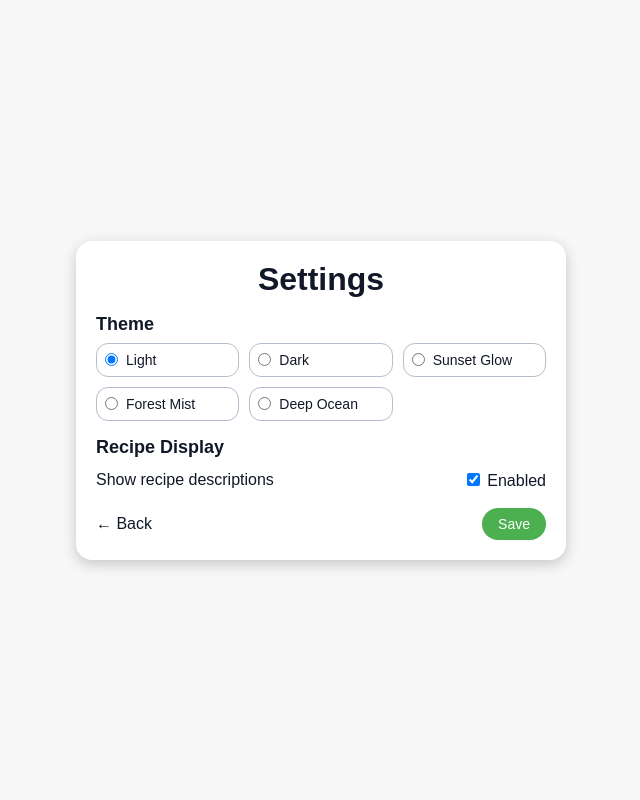
After one commit to Swainy8/Speed-project, a Flask app: page /settings in a window 1280 px wide. The commit adds this page. Shown: the whole page, without its empty margins (319-959 px from the left). Run offline with Flask 3, Linux system fonts and the light colour scheme.

Commit message:
Settings menu

```diff
--- a/app.py
+++ b/app.py
@@ -4,14 +4,11 @@ from werkzeug.utils import secure_filename
 
 app = Flask(__name__)
 
-# Folder where uploaded images will be saved
 UPLOAD_FOLDER = os.path.join("static", "images")
 app.config["UPLOAD_FOLDER"] = UPLOAD_FOLDER
 
-# Allowed image types
 ALLOWED_EXTENSIONS = {"png", "jpg", "jpeg", "gif"}
 
-# Hardcoded starting recipes
 recipes = [
     {
         "name": "Spaghetti Bolognese",
@@ -46,7 +43,6 @@ def add_recipe():
         name = request.form.get("name")
         file = request.files.get("photo")
 
-        # Basic validation
         if not name or not file or file.filename == "":
             return render_template(
                 "add.html",
@@ -59,13 +55,11 @@ def add_recipe():
                 error="File type not allowed. Use png, jpg, jpeg, or gif.",
             )
 
-        # Save file
         os.makedirs(app.config["UPLOAD_FOLDER"], exist_ok=True)
         filename = secure_filename(file.filename)
         file_path = os.path.join(app.config["UPLOAD_FOLDER"], filename)
         file.save(file_path)
 
-        # Add new recipe to the list
         recipes.append(
             {
                 "name": name,
@@ -74,11 +68,15 @@ def add_recipe():
             }
         )
 
-        # Go back to the main page with updated carousel
         return redirect(url_for("index"))
 
-    # GET request -> show form
     return render_template("add.html")
+
+
+@app.route("/settings", methods=["GET"])
+def settings():
+    # Just render the settings page; JS will handle saving to localStorage
+    return render_template("settings.html")
 
 
 if __name__ == "__main__":
--- /dev/null
+++ b/templates/settings.html
@@ -0,0 +1,241 @@
+<!DOCTYPE html>
+<html lang="en">
+<head>
+    <meta charset="UTF-8" />
+    <title>Settings</title>
+    <style>
+        :root {
+            --bg: #f7f7f7;
+            --card-bg: #ffffff;
+            --text: #111827;
+            --accent: #4CAF50;
+        }
+
+        body {
+            font-family: Arial, sans-serif;
+            background: var(--bg);
+            color: var(--text);
+            display: flex;
+            justify-content: center;
+            align-items: center;
+            min-height: 100vh;
+            margin: 0;
+        }
+
+        body.theme-light {
+            --bg: #f7f7f7;
+            --card-bg: #ffffff;
+            --text: #111827;
+            --accent: #4CAF50;
+        }
+
+        body.theme-dark {
+            --bg: #020617;
+            --card-bg: #0f172a;
+            --text: #e5e7eb;
+            --accent: #38bdf8;
+        }
+
+        body.theme-sunset {
+            --bg: radial-gradient(circle at top, #f97316 0, #1e293b 55%);
+            --card-bg: rgba(15, 23, 42, 0.9);
+            --text: #f9fafb;
+            --accent: #f97316;
+        }
+
+        body.theme-forest {
+            --bg: radial-gradient(circle at top, #22c55e 0, #022c22 55%);
+            --card-bg: rgba(6, 78, 59, 0.95);
+            --text: #ecfdf5;
+            --accent: #a3e635;
+        }
+
+        body.theme-ocean {
+            --bg: radial-gradient(circle at top, #22d3ee 0, #0f172a 55%);
+            --card-bg: rgba(15, 23, 42, 0.95);
+            --text: #e0f2fe;
+            --accent: #38bdf8;
+        }
+
+        .settings-card {
+            background: var(--card-bg);
+            padding: 20px;
+            border-radius: 16px;
+            box-shadow: 0 4px 14px rgba(0,0,0,0.2);
+            max-width: 450px;
+            width: 90%;
+        }
+
+        h1 {
+            margin-top: 0;
+            margin-bottom: 16px;
+            text-align: center;
+        }
+
+        h2 {
+            margin-top: 16px;
+            margin-bottom: 8px;
+            font-size: 18px;
+        }
+
+        .theme-options {
+            display: grid;
+            grid-template-columns: repeat(auto-fit, minmax(120px, 1fr));
+            gap: 10px;
+            margin-top: 8px;
+        }
+
+        .theme-option {
+            border-radius: 12px;
+            padding: 8px;
+            border: 1px solid rgba(148, 163, 184, 0.7);
+            cursor: pointer;
+            display: flex;
+            align-items: center;
+            gap: 8px;
+            font-size: 14px;
+        }
+
+        .theme-option input {
+            margin: 0;
+        }
+
+        .toggle-row {
+            display: flex;
+            align-items: center;
+            justify-content: space-between;
+            margin-top: 12px;
+        }
+
+        .toggle-row label {
+            font-weight: normal;
+        }
+
+        .buttons {
+            margin-top: 18px;
+            display: flex;
+            justify-content: space-between;
+            align-items: center;
+        }
+
+        button {
+            border: none;
+            padding: 8px 16px;
+            border-radius: 999px;
+            cursor: pointer;
+            font-size: 14px;
+            background: var(--accent);
+            color: white;
+        }
+
+        a {
+            text-decoration: none;
+            color: var(--text);
+        }
+    </style>
+</head>
+<body>
+    <div class="settings-card">
+        <h1>Settings</h1>
+
+        <form id="settingsForm">
+            <h2>Theme</h2>
+            <div class="theme-options">
+                <label class="theme-option">
+                    <input type="radio" name="theme" value="light" />
+                    Light
+                </label>
+                <label class="theme-option">
+                    <input type="radio" name="theme" value="dark" />
+                    Dark
+                </label>
+                <label class="theme-option">
+                    <input type="radio" name="theme" value="sunset" />
+                    Sunset Glow
+                </label>
+                <label class="theme-option">
+                    <input type="radio" name="theme" value="forest" />
+                    Forest Mist
+                </label>
+                <label class="theme-option">
+                    <input type="radio" name="theme" value="ocean" />
+                    Deep Ocean
+                </label>
+            </div>
+
+            <h2>Recipe Display</h2>
+            <div class="toggle-row">
+                <span>Show recipe descriptions</span>
+                <label>
+                    <input type="checkbox" id="showDescriptions" />
+                    Enabled
+                </label>
+            </div>
+
+            <div class="buttons">
+                <a href="{{ url_for('index') }}">← Back</a>
+                <button type="submit">Save</button>
+            </div>
+        </form>
+    </div>
+
+    <script>
+        const THEMES = ["light", "dark", "sunset", "forest", "ocean"];
+
+        function applyTheme(theme) {
+            if (!THEMES.includes(theme)) theme = "light";
+            document.body.classList.remove(...THEMES.map(t => "theme-" + t));
+            document.body.classList.add("theme-" + theme);
+        }
+
+        function loadSettings() {
+            const theme = localStorage.getItem("theme") || "light";
+            const showDescriptions = localStorage.getItem("showDescriptions");
+            return {
+                theme,
+                showDescriptions: showDescriptions === null ? true : showDescriptions === "true",
+            };
+        }
+
+        function saveSettings(theme, showDescriptions) {
+            localStorage.setItem("theme", theme);
+            localStorage.setItem("showDescriptions", showDescriptions ? "true" : "false");
+        }
+
+        const form = document.getElementById("settingsForm");
+        const themeInputs = form.elements["theme"];
+        const showDescCheckbox = document.getElementById("showDescriptions");
+
+        const currentSettings = loadSettings();
+        applyTheme(currentSettings.theme);
+
+        // Set initial UI
+        for (const input of themeInputs) {
+            if (input.value === currentSettings.theme) {
+                input.checked = true;
+            }
+        }
+        showDescCheckbox.checked = currentSettings.showDescriptions;
+
+        form.addEventListener("submit", (e) => {
+            e.preventDefault();
+
+            let chosenTheme = "light";
+            for (const input of themeInputs) {
+                if (input.checked) {
+                    chosenTheme = input.value;
+                    break;
+                }
+            }
+
+            const showDescriptions = showDescCheckbox.checked;
+
+            saveSettings(chosenTheme, showDescriptions);
+            applyTheme(chosenTheme);
+
+            // Go back to main page
+            window.location.href = "{{ url_for('index') }}";
+        });
+    </script>
+</body>
+</html>
```
Also changed, not shown: templates/add.html (+87 -7 lines), templates/index.html (+117 -11 lines), static/images/How-To-cook-Lobster-6-copy.jpg (added).
